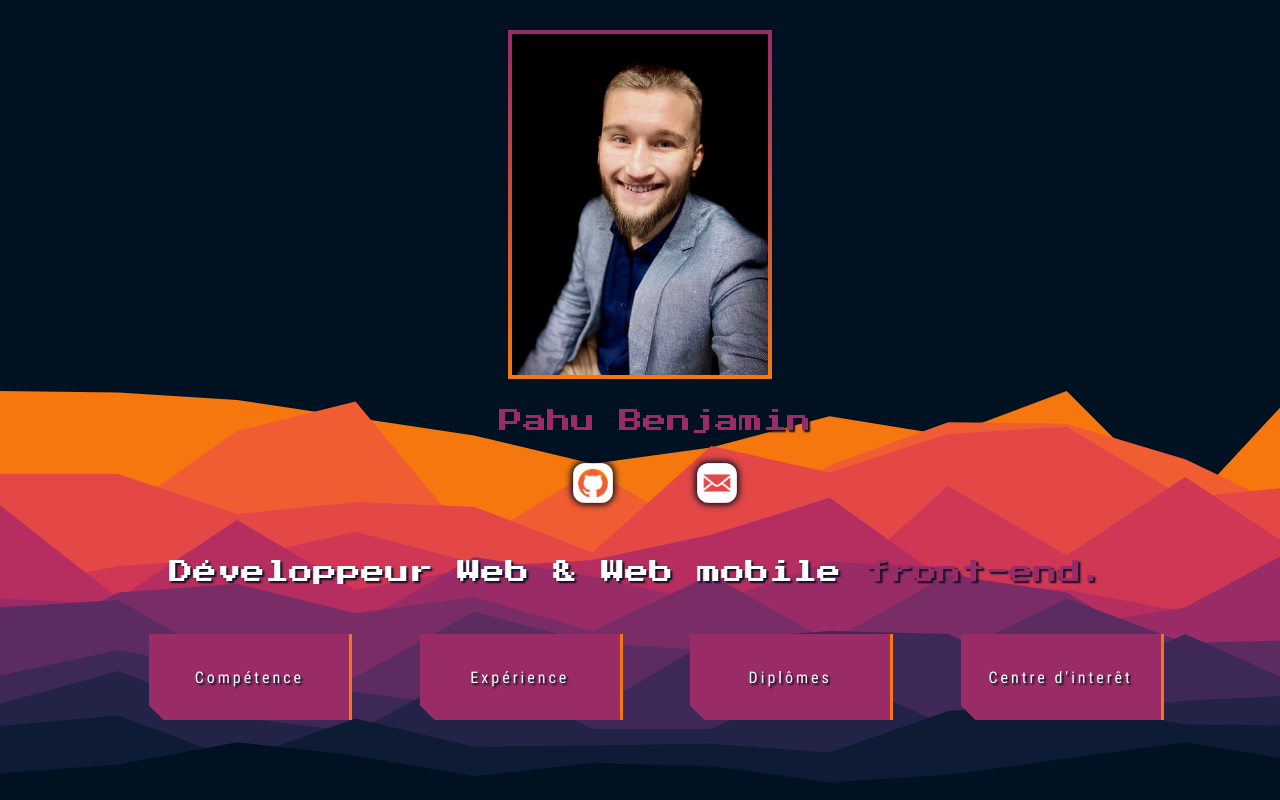
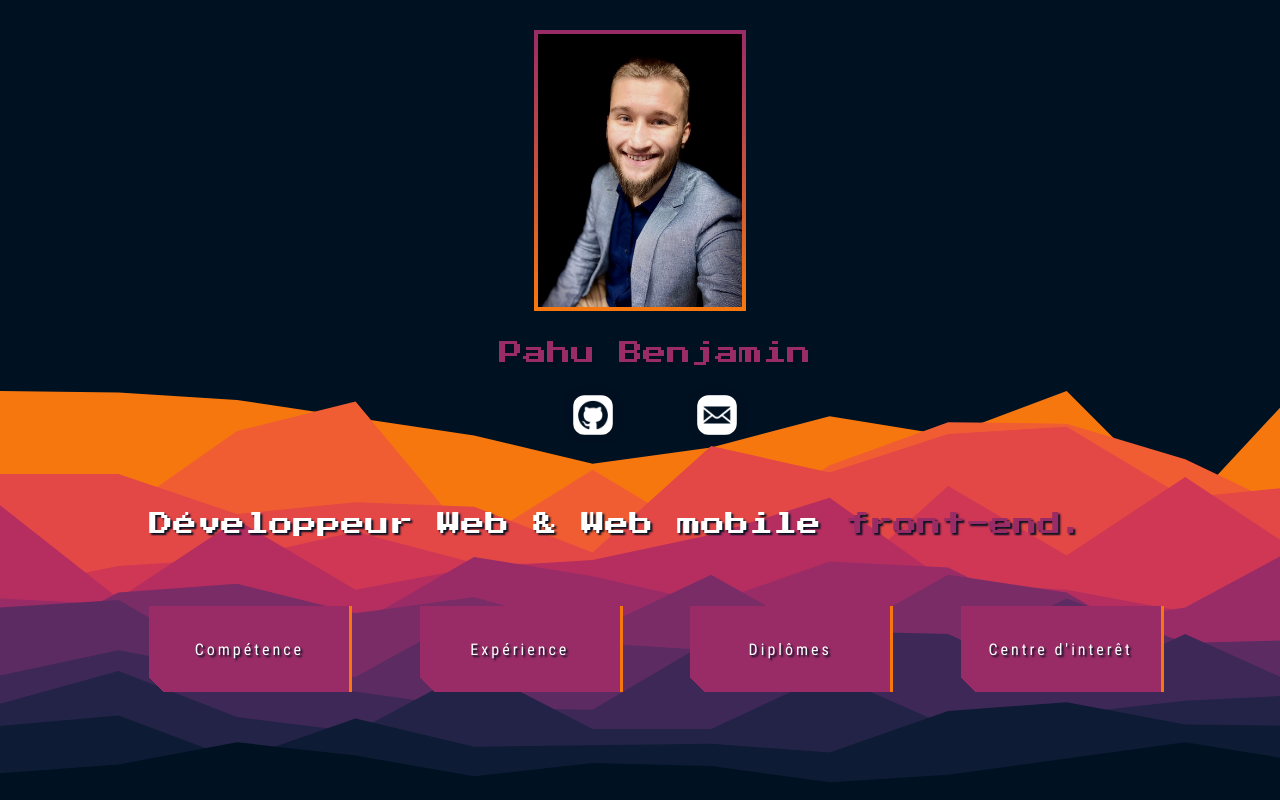
Before and after one commit to MrChaussette/Curriculum-vitae, a plain HTML site: page index.html in a window 1280 px wide. Drawn offline with Linux system fonts and the light colour scheme.

Commit message:
Update style.css

```diff
--- a/style.css
+++ b/style.css
@@ -31,17 +31,17 @@ body{
     z-index: -1;
     background-repeat: no-repeat;
     background-size: cover ;
-    width: 100vw;
+
 
 
 }
 #parent {
     height: 100vh;
-    width: 100vw;
+    /* width: 100vw; */
     z-index: 1;
     display: grid;
     grid-template-columns: 1fr;
-    grid-template-rows: repeat(2, 1fr);
+    grid-auto-rows: minmax(min-content, max-content);
     grid-column-gap: 0px;
     grid-row-gap: 0px;
     grid-template-areas:
@@ -51,8 +51,8 @@ body{
 
     /* HEADER CARD*/
 #card{
-    height: 80vh;
-    width: 100vw;
+    height: 90vh;
+    /* width: 100vw; */
     grid-area: card;
     display: grid;
     grid-template-columns: 1fr;
@@ -75,7 +75,7 @@ body{
 }
 #avatar{
     display: block;
-    width: 20vw;
+    width: 16vw;
     height: auto;
     border-width: 4px;
     border-style: solid;
@@ -94,7 +94,7 @@ body{
 }
 #title {grid-area: title;
     overflow-x: hidden;
-    padding: 20px;
+    padding: 40px 0px;
     margin-bottom: 30px;
 }
     /* TITLE EFFECT */
@@ -148,7 +148,6 @@ li{
 
  /* NAV */
 #nav{
-    display: block;
     grid-area: nav;
     text-align: center;
     margin-top: 20px;
```
